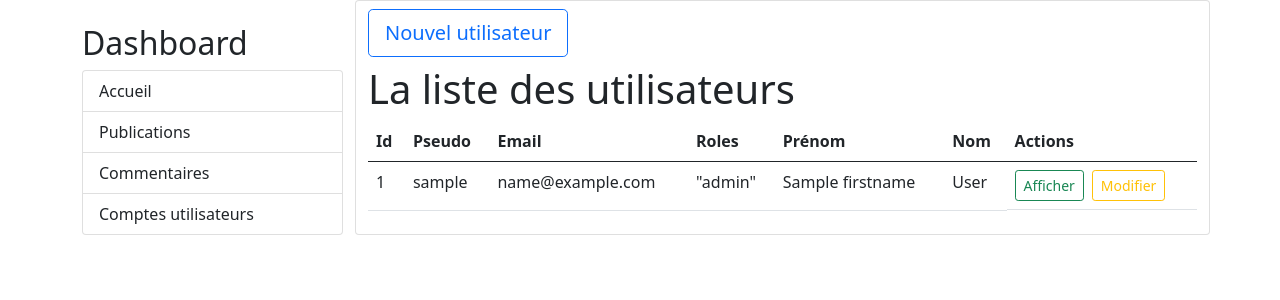
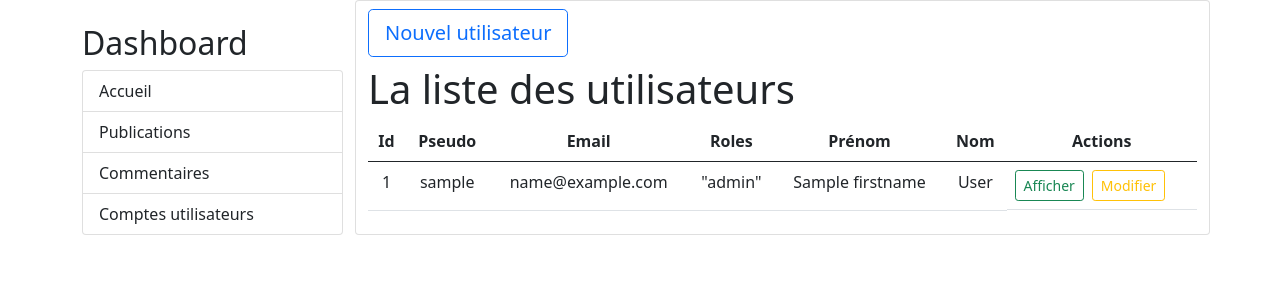
Before and after one commit to carmen-blanaru/NALA-backend, a Symfony app: template NALA/nala/templates/admin/user/index.html.twig in a window 1280 px wide. Shown: the part 96-396 px from the top of the page. Run offline with Twig, Linux system fonts and the light colour scheme; the template is opened without the code that fills it: most values are stand-ins (such as "Sample title", 1, 10 or a date in 2020); some libraries are stand-ins or nearby versions.

Commit message:
Update of the users tables. CSS finished for the link "retour à la liste des utilisateurs"

```diff
--- a/NALA/nala/templates/admin/user/_delete_form.html.twig
+++ b/NALA/nala/templates/admin/user/_delete_form.html.twig
@@ -1,4 +1,4 @@
 <form method="post" action="{{ path('admin_user_delete', {'id': user.id}) }}" onsubmit="return confirm('Êtes-vous sûr de vouloir supprimer cet utilisateur?');">
     <input type="hidden" name="_token" value="{{ csrf_token('delete' ~ user.id) }}">
-    <button type="button" class="btn btn-outline-danger btn-sm mt-2 ms-2">Supprimer</button>
+    <button class="btn btn-outline-danger btn-sm mt-2 ms-2">Supprimer</button>
 </form>
--- a/NALA/nala/templates/admin/user/edit.html.twig
+++ b/NALA/nala/templates/admin/user/edit.html.twig
@@ -10,7 +10,7 @@
 
     {{ include('admin/user/_form.html.twig', {'button_label': 'Enregistrer'}) }}
 
-    <a href="{{ path('admin_user_list') }}"> Retour à la liste des utilisateurs </a>
+    <a href="{{ path('admin_user_list') }}" class="mt-3 text-decoration-none fst-italic text-info bg-dark w-25 text-center rounded-2"> Retour à la liste des utilisateurs </a>
 
 </div>
 {% endblock %}
--- a/NALA/nala/templates/admin/user/index.html.twig
+++ b/NALA/nala/templates/admin/user/index.html.twig
@@ -8,7 +8,7 @@
 <div class="example-wrapper sm">
 <a class="mt-2 mb-2 btn btn-outline-primary btn-lg" href="{{ path('admin_user_create')}}" role= "button"> Nouvel utilisateur </a>
     <h1> La liste des utilisateurs </h1>
-        <table class="table sm">
+        <table class="table text-center">
 		<thead>
 			<tr>
 				<th>Id</th>
@@ -34,10 +34,6 @@
 						<a href="{{ path('admin_user_edit', {'id': user.id}) }}" class="btn btn-outline-warning btn-sm ms-2">Modifier</a>
 					</td>
 				</tr>
-			{% else %}
-				<tr>
-					<td colspan="7"> Aucun résultat trouvé! </td>
-				</tr>
 			{% endfor %}
 		</tbody>
 	</table>
--- a/NALA/nala/templates/admin/user/new.html.twig
+++ b/NALA/nala/templates/admin/user/new.html.twig
@@ -8,5 +8,5 @@
 
 	{{ include('admin/user/_form.html.twig') }}
 
-	<a href="{{ path('admin_user_list') }}"> Retour à la liste </a>
+	<a href="{{ path('admin_user_list') }}" class="mt-3 text-decoration-none fst-italic text-info bg-dark w-25 text-center rounded-2"> Retour à la liste des utilisateurs</a>
 {% endblock %}
--- a/NALA/nala/templates/admin/user/show.html.twig
+++ b/NALA/nala/templates/admin/user/show.html.twig
@@ -31,10 +31,6 @@
 				<td>{{ user.roles ? user.roles|json_encode : '' }}</td>
 			</tr>
 			<tr>
-				<th>Password</th>
-				<td>{{ user.password }}</td>
-			</tr>
-			<tr>
 				<th>Prénom</th>
 				<td>{{ user.firstname }}</td>
 			</tr>
@@ -51,6 +47,6 @@
     {{ include('admin/user/_delete_form.html.twig') }}
 </div>
 
- <a href="{{ path('admin_user_list') }}"> Retour à la liste des utilisateurs </a>
+ <a href="{{ path('admin_user_list') }}" class="mt-3 text-decoration-none fst-italic text-info bg-dark w-25 text-center rounded-2"> Retour à la liste des utilisateurs </a>
 
 {% endblock %}
```
